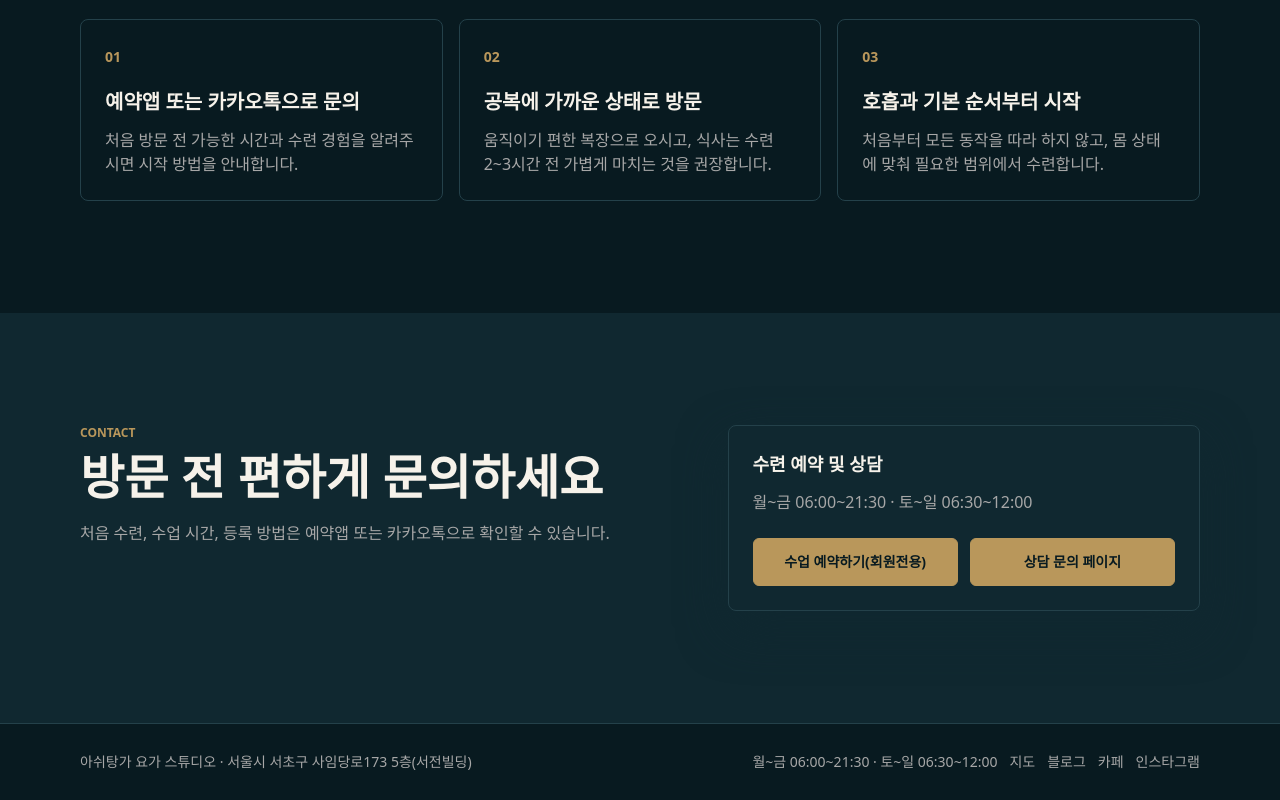
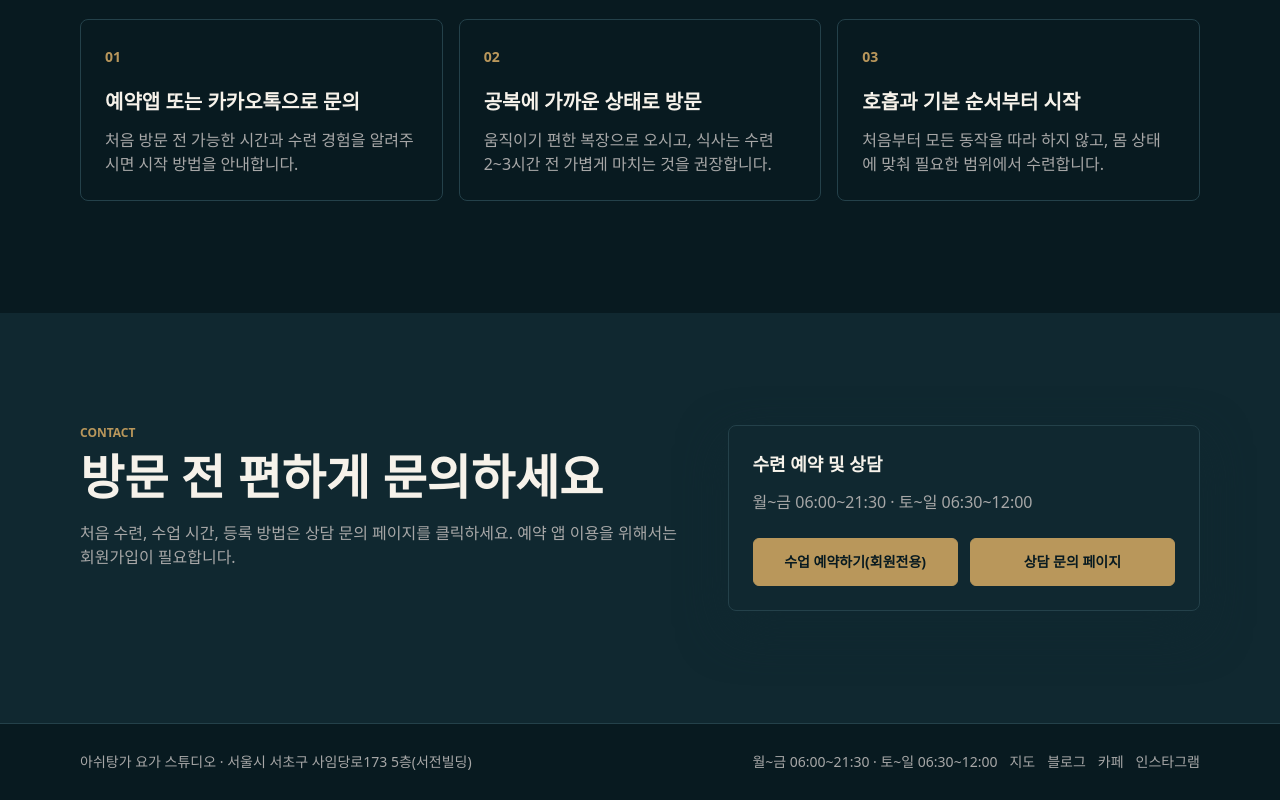
Before and after one commit to Andrea3004/ashtanga-web, a Next.js app: page / in a window 1280 px wide. Shown: the part 3643-4443 px from the top of the page. Built offline with nearby package versions, Linux system fonts and the light colour scheme.

Commit message:
Refine home CTA messaging

```diff
--- a/src/app/page.tsx
+++ b/src/app/page.tsx
@@ -114,7 +114,7 @@ export default function HomePage() {
             방문 전 편하게 문의하세요
           </h2>
           <p className="mt-5 max-w-2xl text-muted">
-            처음 수련, 수업 시간, 등록 방법은 예약앱 또는 카카오톡으로 확인할 수 있습니다.
+            처음 수련, 수업 시간, 등록 방법은 상담 문의 페이지를 클릭하세요. 예약 앱 이용을 위해서는 회원가입이 필요합니다.
           </p>
         </div>
         <div className="rounded-lg border border-line bg-surface p-6 shadow-soft">
```
